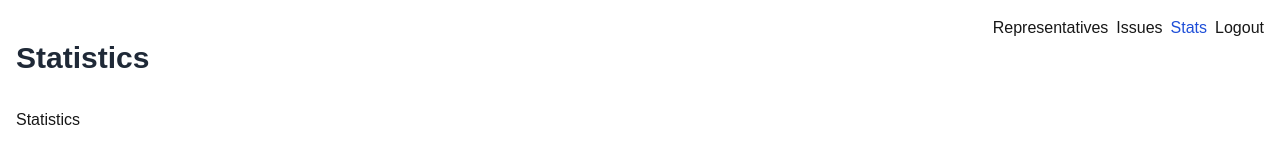
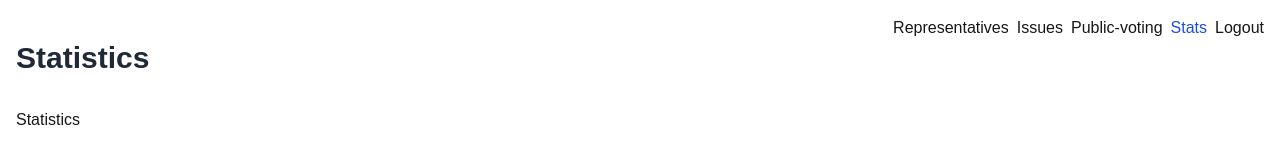
Before and after one commit to CarlUdo/voting-app, a Next.js app: page /stats in a window 1280 px wide. Shown: the top 160 px of the page. Built offline with nearby package versions, Linux system fonts and the light colour scheme.

Commit message:
Add top nav link

```diff
--- a/src/ui/top-nav.tsx
+++ b/src/ui/top-nav.tsx
@@ -12,6 +12,10 @@ const links = [
   {
     name: "Issues",
     href: "/issues",
+  },
+  {
+    name: "Public-voting",
+    href: "/public-voting",
   },
   {
     name: "Stats",
```
